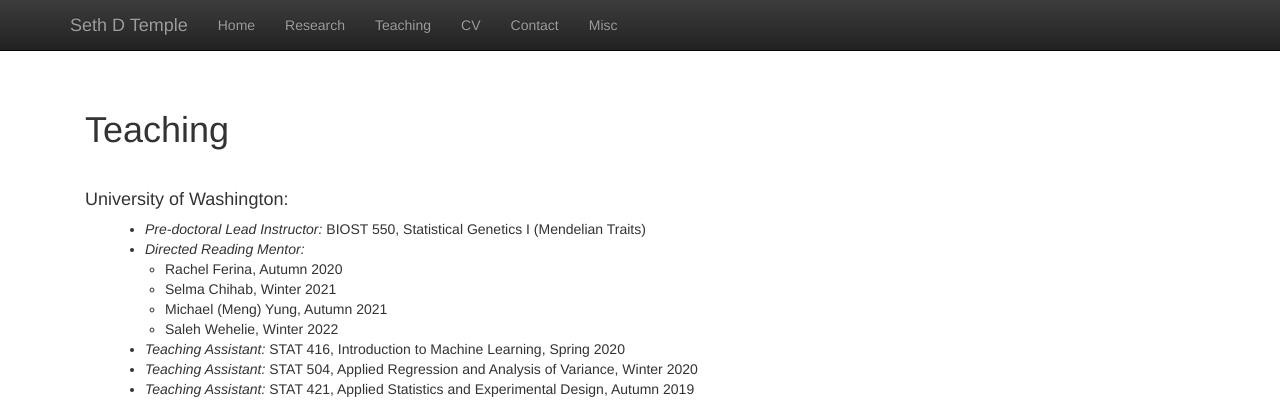
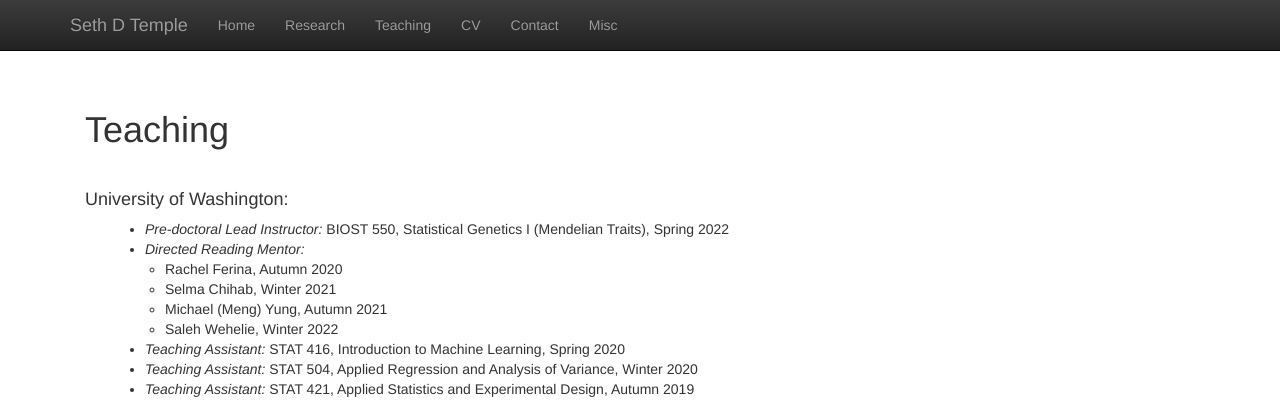
Before and after one commit to sdtemple/sdtemple.github.io, a Jekyll site: the page built from teaching.html, in a window 1280 px wide. Shown: the top 413 px of the page. Built offline with Jekyll 4.4.1, drawn with Linux system fonts in a browser that asks for light colours; nearby versions of some CDN libraries; library files that are not in the unit come from our copies.

Commit message:
Update teaching.html

```diff
--- a/teaching.html
+++ b/teaching.html
@@ -8,7 +8,7 @@ title:  'Teaching'
 <h4>University of Washington:</h4>
 <p class="content" style="padding:0px;margin:0px 20px 0px;">
 <ul>
-    <li style="padding:0px;margin:0px 20px 0px;"> <i>Pre-doctoral Lead Instructor:</i> BIOST 550, Statistical Genetics I (Mendelian Traits) </li>
+    <li style="padding:0px;margin:0px 20px 0px;"> <i>Pre-doctoral Lead Instructor:</i> BIOST 550, Statistical Genetics I (Mendelian Traits), Spring 2022 </li>
     <li style="padding:0px;margin:0px 20px 0px;"> <i>Directed Reading Mentor:</i> </li>
     <ul>
         <li> Rachel Ferina, Autumn 2020 </li>
```
